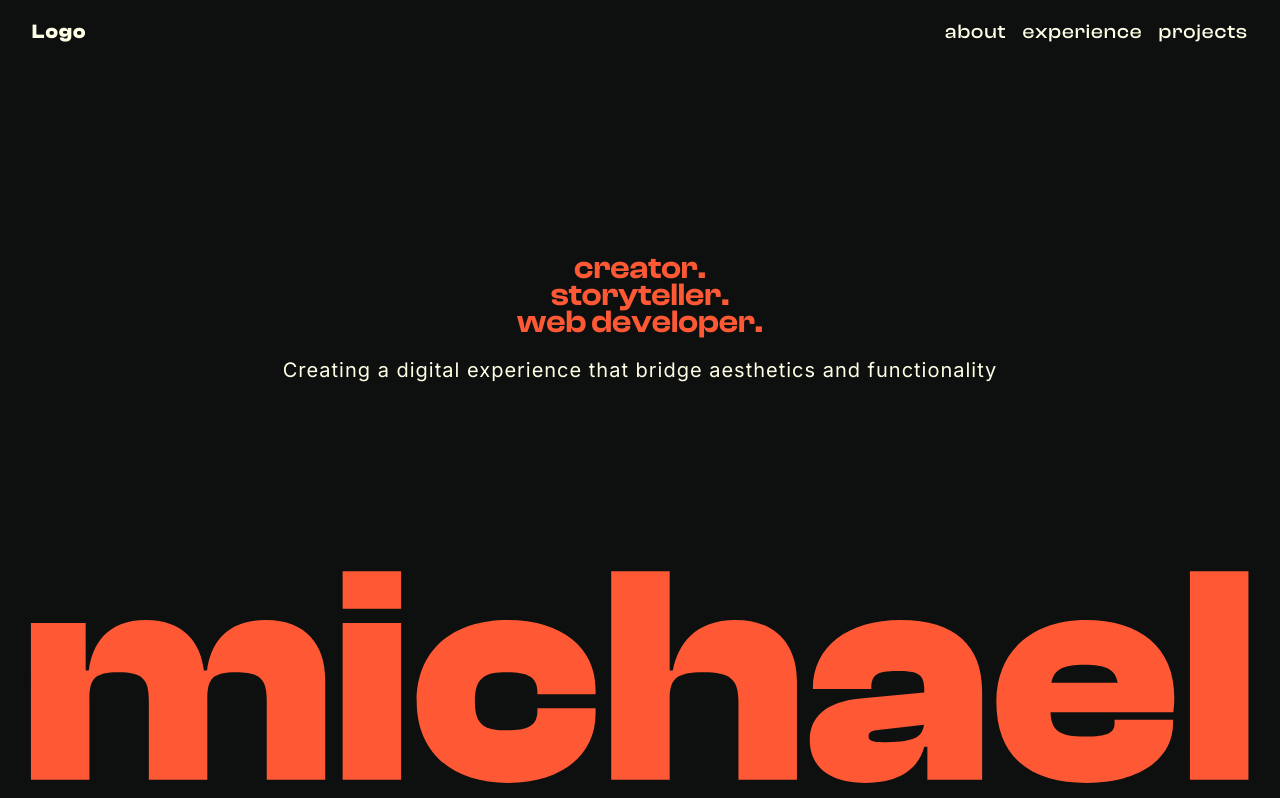
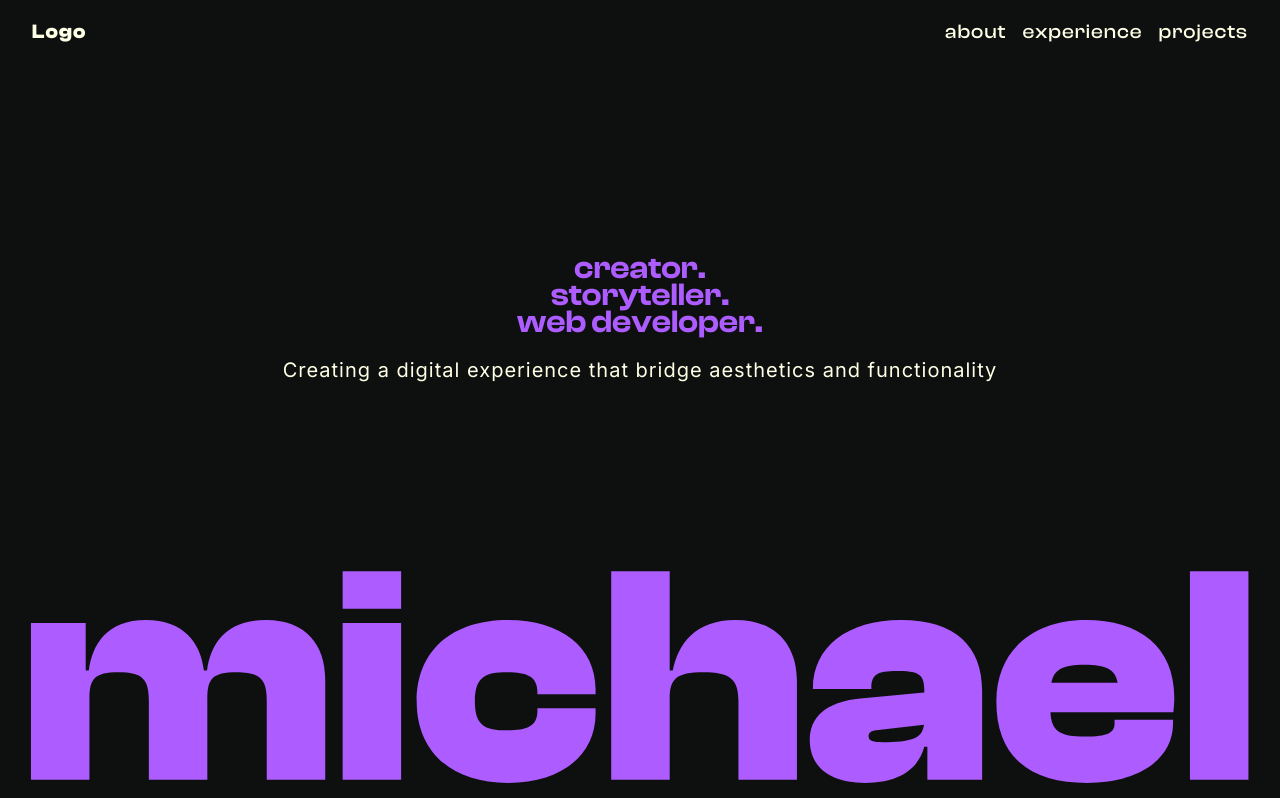
Before and after one commit to michaelcanonizado/michaelcanonizado, a Next.js app: page / in a window 1280 px wide. Shown: the top 798 px of the page. Built offline with nearby package versions, Linux system fonts and the light colour scheme.

Commit message:
feat: change brand color from orange to purple

```diff
--- a/src/styles/globals.css
+++ b/src/styles/globals.css
@@ -22,26 +22,8 @@
     --ring: 12 85% 48%;
   }
 
-  .inverted {
-    --brand: 125 32% 8%;
-
-    --navbar-background: 60 100% 95%;
-    --navbar-foreground: 11 99% 60%;
-
-    --background: 11 99% 60%;
-    --foreground: 60 100% 95%;
-    --foreground-secondary: 11 99% 60%;
-
-    --muted: 60 4% 9%;
-    --muted-foreground: 60 12% 82%;
-
-    --border: 60 4% 9%;
-    --input: 60 4% 9%;
-    --ring: 60 4% 9%;
-  }
-
   .dark {
-    --brand: 11 99% 60%;
+    --brand: 270 100% 68%;
 
     --navbar-background: 150 7% 6%;
     --navbar-foreground: 60 100% 95%;
```
